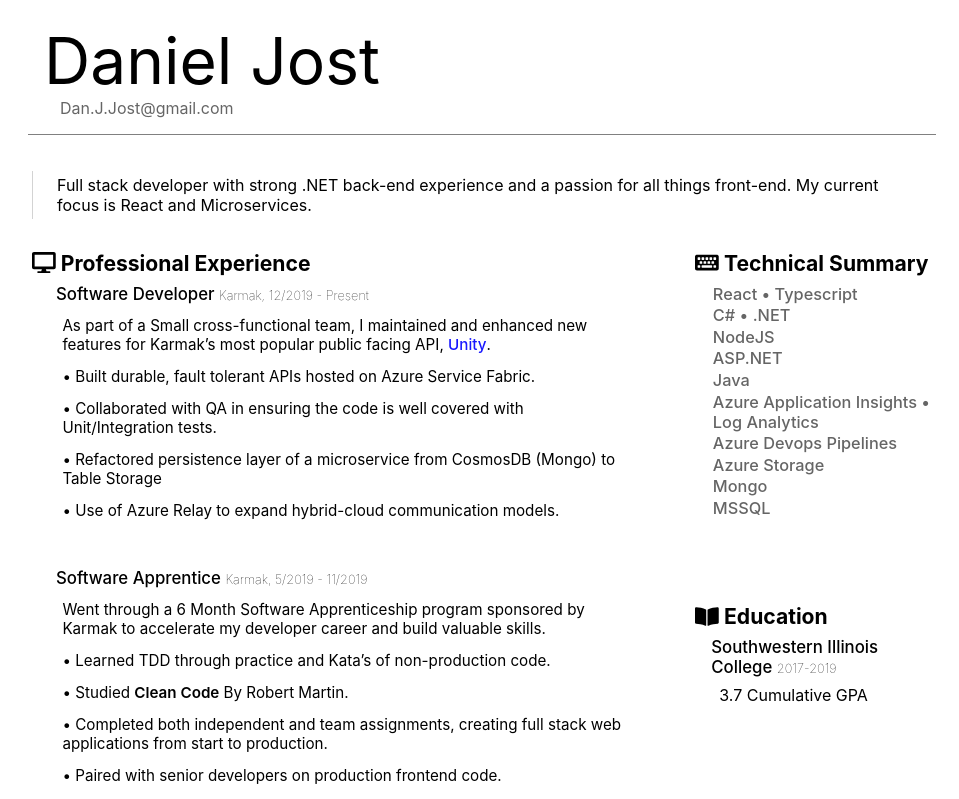
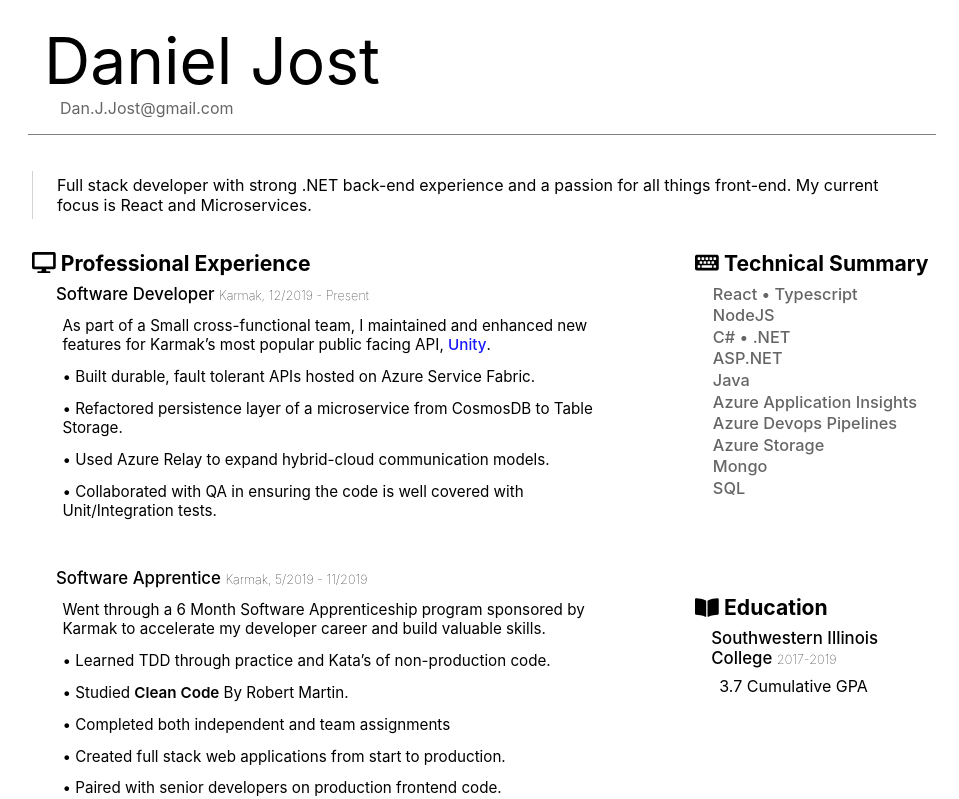
Before and after one commit to danjjost/DansResume, a Next.js app: page / in a window 1280 px wide. Shown: the top 799 px of the page, without its empty margins (158-1117 px from the left). Built offline with nearby package versions, Linux system fonts and the light colour scheme.

Commit message:
Slight reformat

```diff
--- a/pages/ProfessionalExperience.js
+++ b/pages/ProfessionalExperience.js
@@ -38,15 +38,15 @@ export default function ProfessionalExperience() {
           • Built durable, fault tolerant APIs hosted on Azure Service Fabric.
         </ListItem>
         <ListItem>
+          • Refactored persistence layer of a microservice from CosmosDB to
+          Table Storage.
+        </ListItem>
+        <ListItem>
+          • Used Azure Relay to expand hybrid-cloud communication models.
+        </ListItem>
+        <ListItem>
           • Collaborated with QA in ensuring the code is well covered with
           Unit/Integration tests.
-        </ListItem>
-        <ListItem>
-          • Refactored persistence layer of a microservice from CosmosDB (Mongo)
-          to Table Storage
-        </ListItem>
-        <ListItem>
-          • Use of Azure Relay to expand hybrid-cloud communication models.
         </ListItem>
       </Card>
       <Card>
@@ -63,9 +63,9 @@ export default function ProfessionalExperience() {
         <ListItem>
           • Studied <LightBold>Clean Code</LightBold> By Robert Martin.
         </ListItem>
+        <ListItem>• Completed both independent and team assignments</ListItem>
         <ListItem>
-          • Completed both independent and team assignments, creating full stack
-          web applications from start to production.
+          • Created full stack web applications from start to production.
         </ListItem>
         <ListItem>
           • Paired with senior developers on production frontend code.
--- a/pages/TechSummary.js
+++ b/pages/TechSummary.js
@@ -21,14 +21,14 @@ export default function TechSummary() {
         <FontAwesomeIcon icon={faKeyboard} size={"1x"} /> Technical Summary
       </Title>
       <Indented>
-        <Skill>React • Typescript</Skill>
-        <Skill>C# • .NET</Skill> <Skill>NodeJS</Skill> <Skill>ASP.NET</Skill>
+        <Skill>React • Typescript</Skill> <Skill>NodeJS</Skill>
+        <Skill>C# • .NET</Skill> <Skill>ASP.NET</Skill>
         <Skill>Java</Skill>
-        <Skill>Azure Application Insights • Log Analytics</Skill>
+        <Skill>Azure Application Insights</Skill>
         <Skill>Azure Devops Pipelines</Skill>
         <Skill>Azure Storage</Skill>
         <Skill>Mongo</Skill>
-        <Skill>MSSQL</Skill>
+        <Skill>SQL</Skill>
       </Indented>
     </Container>
   );
```
